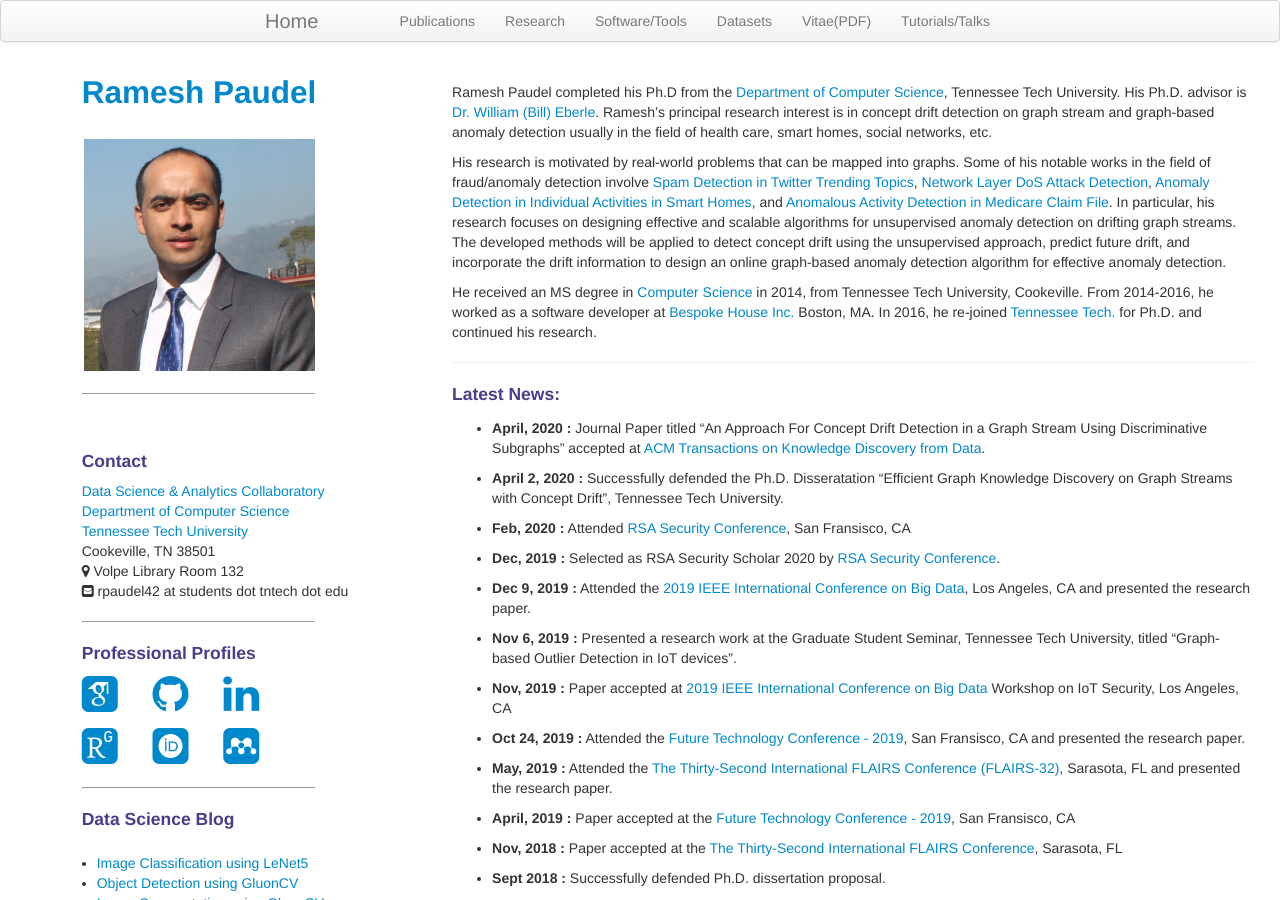
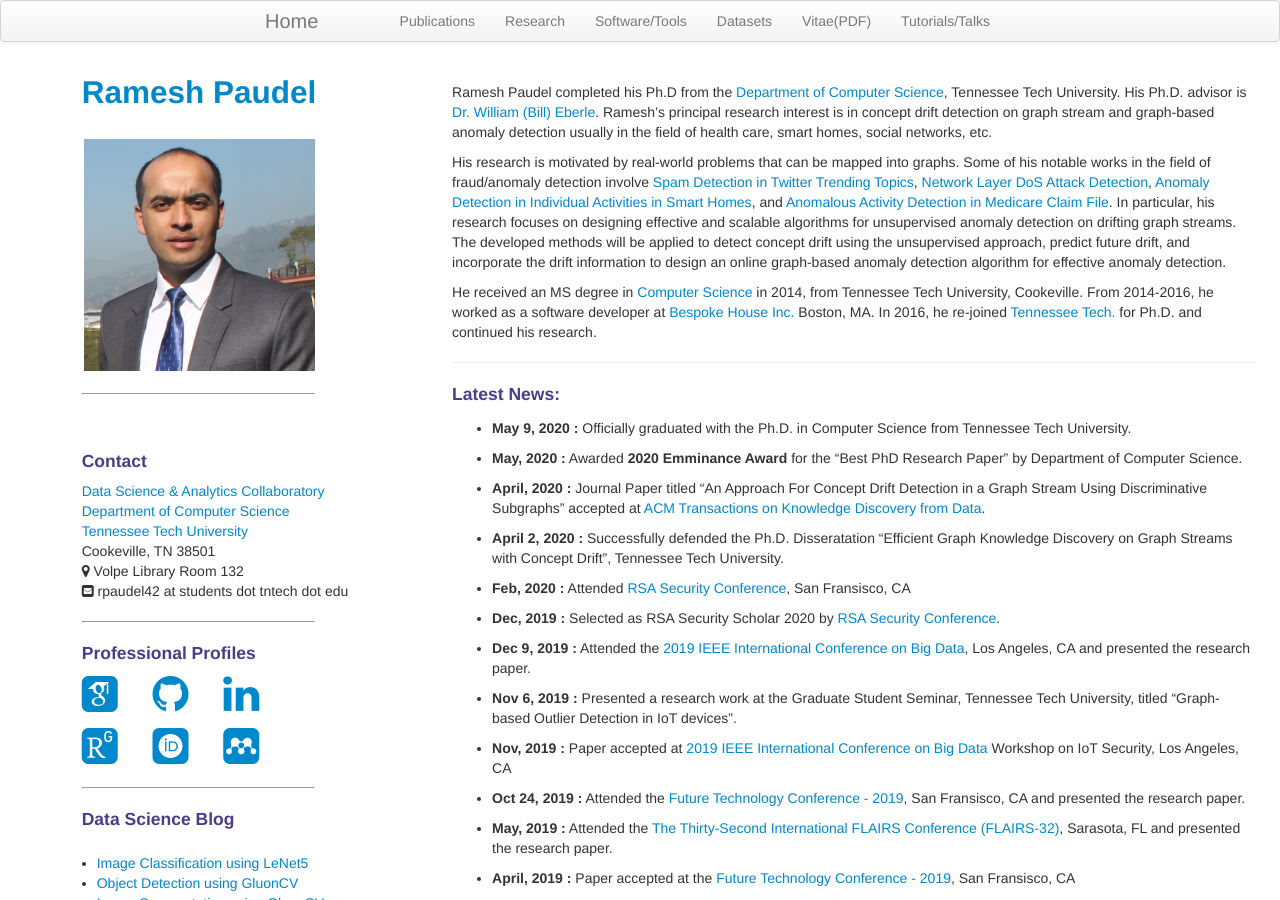
Before and after one commit to rpaudel42/rpaudel42.github.io, a Jekyll site: the page built from index.md, in a window 1280 px wide and 900 px high. Built offline with Jekyll 4.4.1, drawn with Linux system fonts in a browser that asks for light colours; nearby versions of some CDN libraries; some web fonts are replaced.

Commit message:
add highlights in home page

```diff
--- a/index.md
+++ b/index.md
@@ -16,6 +16,10 @@ in 2014, from Tennessee Tech University, Cookeville. From 2014-2016, he worked a
 
 ---
 #### Latest News:
+* **May 9, 2020 :** Officially graduated with the Ph.D. in Computer Science from Tennessee Tech University.
+
+* **May, 2020 :** Awarded **2020 Emminance Award** for the "Best PhD Research Paper" by Department of Computer Science.
+
 * **April, 2020 :** Journal Paper titled "An Approach For Concept Drift Detection in a Graph Stream Using Discriminative Subgraphs" accepted at [ACM Transactions on Knowledge Discovery from Data](https://dl.acm.org/journal/tkdd).
 
 * **April 2, 2020 :** Successfully defended the Ph.D. Disseratation "Efficient Graph Knowledge Discovery on Graph Streams with
```
